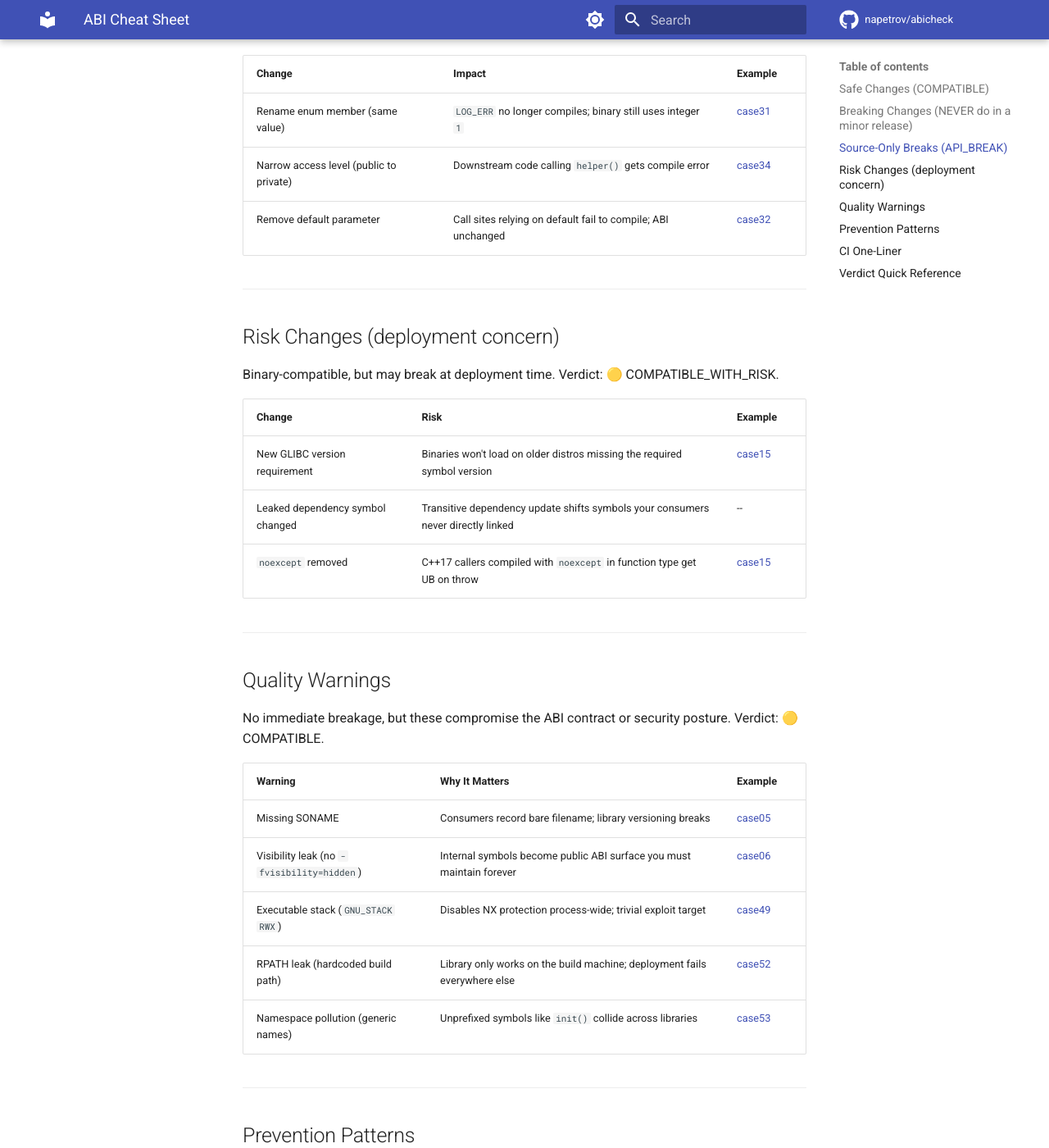
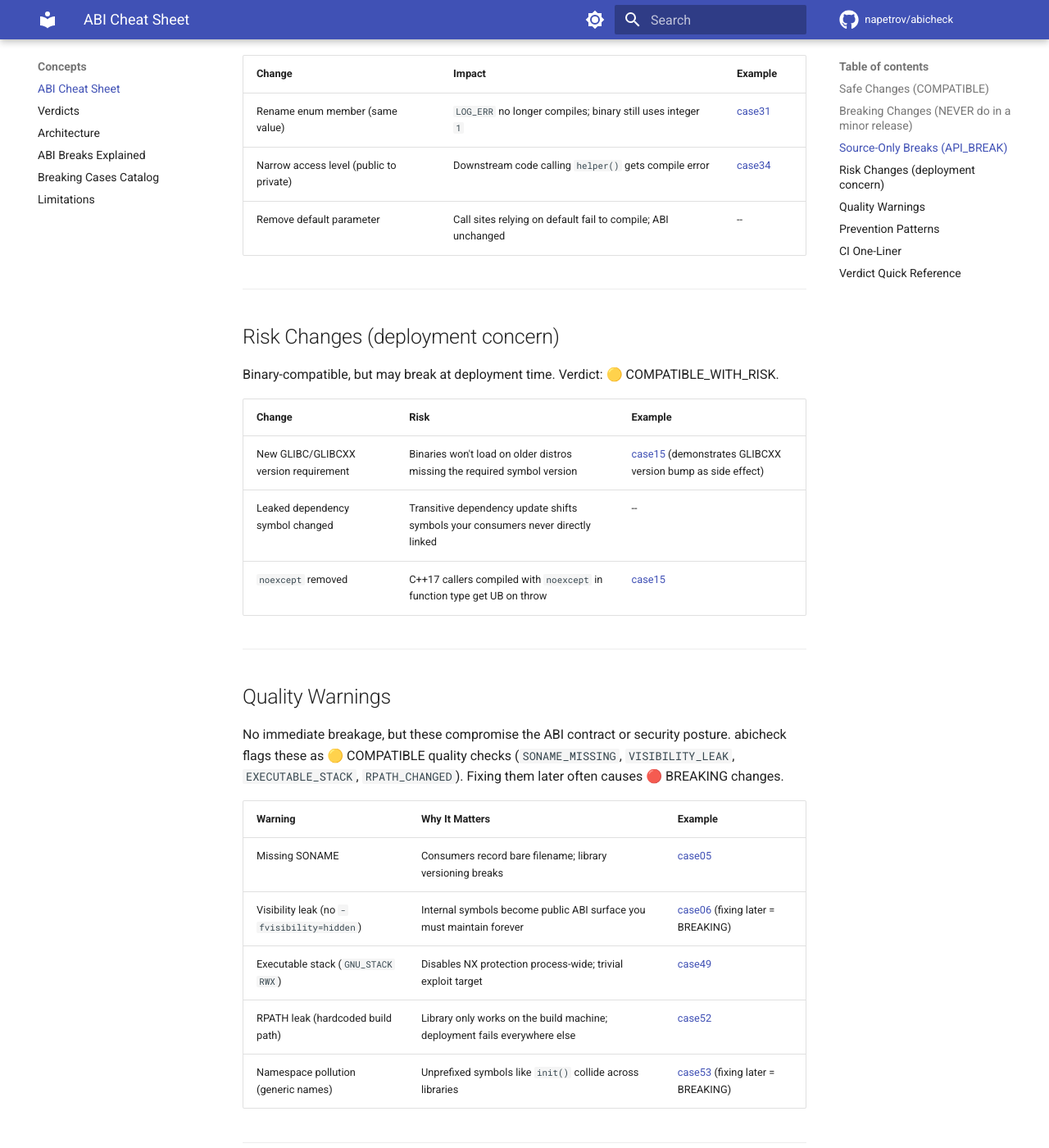
Before and after one commit to napetrov/abicheck, an MkDocs documentation site: the page built from docs/concepts/abi-cheat-sheet.md, in a window 1280 px wide and 1400 px high, scrolled down 2070 px. Shown: the whole window at 82% size. Built offline with MkDocs 1.6.1 and Material for MkDocs 9.7.7, drawn with Linux system fonts in a browser that asks for light colours; comment, search, counter and statistics services are not loaded; part of the change alters nothing that is shown.

Commit message:
fix: address review feedback on ABI cheat sheet
- Convert all example links from relative paths to GitHub URLs
  (MkDocs strict mode cannot resolve ../../examples/ paths)
- Remove incorrect case32 reference from API_BREAK section
  (case32 is NO_CHANGE per ground_truth.json, not API_BREAK)
- Clarify Quality Warnings: case06 and case53 are BREAKING verdicts;
  note that the quality checks themselves are COMPATIBLE but fixing
  the bad practices later causes breaking changes
- Clarify GLIBC row: case15 demonstrates GLIBCXX version bump as
  a side effect of the noexcept change
- Add abi-cheat-sheet.md to mkdocs.yml nav under Concepts

https://claude.ai/code/session_01Sh4DgTj4UPevzrpdj6wHCH

```diff
--- a/docs/concepts/abi-cheat-sheet.md
+++ b/docs/concepts/abi-cheat-sheet.md
@@ -12,14 +12,14 @@ These changes preserve binary compatibility. Existing consumers continue to work
 
 | Change | Why Safe | Example |
 |--------|----------|---------|
-| Add new exported function | Existing binaries never reference it; linker ignores unknown symbols | [case03](../../examples/case03_compat_addition/README.md) |
-| Append enum member (end, no value shift) | Compiled binaries use integer values; existing values unchanged | [case25](../../examples/case25_enum_member_added/README.md) |
-| Add union field without growing size | Union size = max(fields); fits within existing allocation | [case26b](../../examples/case26b_union_field_added_compatible/README.md) |
-| Weaken symbol binding (GLOBAL to WEAK) | Symbol still resolves; interposition semantics relax | [case27](../../examples/case27_symbol_binding_weakened/README.md) |
-| Add IFUNC dispatch | Transparent to callers; resolver picks implementation at load time | [case29](../../examples/case29_ifunc_transition/README.md) |
-| Outline an inline function (add export) | New symbol appears; callers with inlined copy still work | [case47](../../examples/case47_inline_to_outlined/README.md) |
-| Add new global variable | No existing code references it | [case61](../../examples/case61_var_added/README.md) |
-| Add field to opaque struct | Callers access through pointers only; layout is hidden | [case62](../../examples/case62_type_field_added_compatible/README.md) |
+| Add new exported function | Existing binaries never reference it; linker ignores unknown symbols | [case03](https://github.com/napetrov/abicheck/tree/main/examples/case03_compat_addition) |
+| Append enum member (end, no value shift) | Compiled binaries use integer values; existing values unchanged | [case25](https://github.com/napetrov/abicheck/tree/main/examples/case25_enum_member_added) |
+| Add union field without growing size | Union size = max(fields); fits within existing allocation | [case26b](https://github.com/napetrov/abicheck/tree/main/examples/case26b_union_field_added_compatible) |
+| Weaken symbol binding (GLOBAL to WEAK) | Symbol still resolves; interposition semantics relax | [case27](https://github.com/napetrov/abicheck/tree/main/examples/case27_symbol_binding_weakened) |
+| Add IFUNC dispatch | Transparent to callers; resolver picks implementation at load time | [case29](https://github.com/napetrov/abicheck/tree/main/examples/case29_ifunc_transition) |
+| Outline an inline function (add export) | New symbol appears; callers with inlined copy still work | [case47](https://github.com/napetrov/abicheck/tree/main/examples/case47_inline_to_outlined) |
+| Add new global variable | No existing code references it | [case61](https://github.com/napetrov/abicheck/tree/main/examples/case61_var_added) |
+| Add field to opaque struct | Callers access through pointers only; layout is hidden | [case62](https://github.com/napetrov/abicheck/tree/main/examples/case62_type_field_added_compatible) |
 
 ---
 
@@ -29,18 +29,18 @@ These cause crashes, wrong results, or link failures in pre-compiled consumers.
 
 | Change | What Happens at Runtime | Example |
 |--------|------------------------|---------|
-| Remove exported symbol | `undefined symbol` on dlopen/startup | [case01](../../examples/case01_symbol_removal/README.md) |
-| Change parameter types | Caller passes args in wrong registers/format; garbage or crash | [case02](../../examples/case02_param_type_change/README.md) |
-| Change struct layout/size | Stack corruption; reads/writes past allocation boundary | [case07](../../examples/case07_struct_layout/README.md) |
-| Change enum member values | Switch/lookup tables use stale integer values; wrong branch taken | [case08](../../examples/case08_enum_value_change/README.md) |
-| Reorder virtual methods | Vtable slot mismatch; call dispatches to wrong method silently | [case09](../../examples/case09_cpp_vtable/README.md) |
-| Change return type | Caller interprets return register/memory as wrong type | [case10](../../examples/case10_return_type/README.md) |
-| Change class size (add members) | `new`/stack allocation undersized; heap corruption, SIGSEGV | [case14](../../examples/case14_cpp_class_size/README.md) |
-| Remove enum member | Code referencing removed constant fails at compile time or uses stale value | [case19](../../examples/case19_enum_member_removed/README.md) |
-| Change type alignment (`alignas`) | Misaligned access; SIGBUS on strict-alignment architectures | [case42](../../examples/case42_type_alignment_changed/README.md) |
-| Change struct packing (`pragma pack`) | Field offsets shift; every member read is wrong | [case56](../../examples/case56_struct_packing_changed/README.md) |
-| Change calling convention | Parameters read from wrong registers; total data corruption | [case64](../../examples/case64_calling_convention_changed/README.md) |
-| Remove symbol version node | Dynamic linker refuses to load; `version 'FOO_1.0' not found` | [case65](../../examples/case65_symbol_version_removed/README.md) |
+| Remove exported symbol | `undefined symbol` on dlopen/startup | [case01](https://github.com/napetrov/abicheck/tree/main/examples/case01_symbol_removal) |
+| Change parameter types | Caller passes args in wrong registers/format; garbage or crash | [case02](https://github.com/napetrov/abicheck/tree/main/examples/case02_param_type_change) |
+| Change struct layout/size | Stack corruption; reads/writes past allocation boundary | [case07](https://github.com/napetrov/abicheck/tree/main/examples/case07_struct_layout) |
+| Change enum member values | Switch/lookup tables use stale integer values; wrong branch taken | [case08](https://github.com/napetrov/abicheck/tree/main/examples/case08_enum_value_change) |
+| Reorder virtual methods | Vtable slot mismatch; call dispatches to wrong method silently | [case09](https://github.com/napetrov/abicheck/tree/main/examples/case09_cpp_vtable) |
+| Change return type | Caller interprets return register/memory as wrong type | [case10](https://github.com/napetrov/abicheck/tree/main/examples/case10_return_type) |
+| Change class size (add members) | `new`/stack allocation undersized; heap corruption, SIGSEGV | [case14](https://github.com/napetrov/abicheck/tree/main/examples/case14_cpp_class_size) |
+| Remove enum member | Code referencing removed constant fails at compile time or uses stale value | [case19](https://github.com/napetrov/abicheck/tree/main/examples/case19_enum_member_removed) |
+| Change type alignment (`alignas`) | Misaligned access; SIGBUS on strict-alignment architectures | [case42](https://github.com/napetrov/abicheck/tree/main/examples/case42_type_alignment_changed) |
+| Change struct packing (`pragma pack`) | Field offsets shift; every member read is wrong | [case56](https://github.com/napetrov/abicheck/tree/main/examples/case56_struct_packing_changed) |
+| Change calling convention | Parameters read from wrong registers; total data corruption | [case64](https://github.com/napetrov/abicheck/tree/main/examples/case64_calling_convention_changed) |
+| Remove symbol version node | Dynamic linker refuses to load; `version 'FOO_1.0' not found` | [case65](https://github.com/napetrov/abicheck/tree/main/examples/case65_symbol_version_removed) |
 
 See the full 53-case breaking catalog in [Breaking Cases Catalog](breaking-cases-catalog.md).
 
@@ -52,9 +52,9 @@ Binary-compatible, but recompilation against new headers fails. Verdict: 🟠 AP
 
 | Change | Impact | Example |
 |--------|--------|---------|
-| Rename enum member (same value) | `LOG_ERR` no longer compiles; binary still uses integer `1` | [case31](../../examples/case31_enum_rename/README.md) |
-| Narrow access level (public to private) | Downstream code calling `helper()` gets compile error | [case34](../../examples/case34_access_level/README.md) |
-| Remove default parameter | Call sites relying on default fail to compile; ABI unchanged | [case32](../../examples/case32_param_defaults/README.md) |
+| Rename enum member (same value) | `LOG_ERR` no longer compiles; binary still uses integer `1` | [case31](https://github.com/napetrov/abicheck/tree/main/examples/case31_enum_rename) |
+| Narrow access level (public to private) | Downstream code calling `helper()` gets compile error | [case34](https://github.com/napetrov/abicheck/tree/main/examples/case34_access_level) |
+| Remove default parameter | Call sites relying on default fail to compile; ABI unchanged | -- |
 
 ---
 
@@ -64,23 +64,23 @@ Binary-compatible, but may break at deployment time. Verdict: 🟡 COMPATIBLE_WI
 
 | Change | Risk | Example |
 |--------|------|---------|
-| New GLIBC version requirement | Binaries won't load on older distros missing the required symbol version | [case15](../../examples/case15_noexcept_change/README.md) |
+| New GLIBC/GLIBCXX version requirement | Binaries won't load on older distros missing the required symbol version | [case15](https://github.com/napetrov/abicheck/tree/main/examples/case15_noexcept_change) (demonstrates GLIBCXX version bump as side effect) |
 | Leaked dependency symbol changed | Transitive dependency update shifts symbols your consumers never directly linked | -- |
-| `noexcept` removed | C++17 callers compiled with `noexcept` in function type get UB on throw | [case15](../../examples/case15_noexcept_change/README.md) |
+| `noexcept` removed | C++17 callers compiled with `noexcept` in function type get UB on throw | [case15](https://github.com/napetrov/abicheck/tree/main/examples/case15_noexcept_change) |
 
 ---
 
 ## Quality Warnings
 
-No immediate breakage, but these compromise the ABI contract or security posture. Verdict: 🟡 COMPATIBLE.
+No immediate breakage, but these compromise the ABI contract or security posture. abicheck flags these as 🟡 COMPATIBLE quality checks (`SONAME_MISSING`, `VISIBILITY_LEAK`, `EXECUTABLE_STACK`, `RPATH_CHANGED`). Fixing them later often causes 🔴 BREAKING changes.
 
 | Warning | Why It Matters | Example |
 |---------|---------------|---------|
-| Missing SONAME | Consumers record bare filename; library versioning breaks | [case05](../../examples/case05_soname/README.md) |
-| Visibility leak (no `-fvisibility=hidden`) | Internal symbols become public ABI surface you must maintain forever | [case06](../../examples/case06_visibility/README.md) |
-| Executable stack (`GNU_STACK RWX`) | Disables NX protection process-wide; trivial exploit target | [case49](../../examples/case49_executable_stack/README.md) |
-| RPATH leak (hardcoded build path) | Library only works on the build machine; deployment fails everywhere else | [case52](../../examples/case52_rpath_leak/README.md) |
-| Namespace pollution (generic names) | Unprefixed symbols like `init()` collide across libraries | [case53](../../examples/case53_namespace_pollution/README.md) |
+| Missing SONAME | Consumers record bare filename; library versioning breaks | [case05](https://github.com/napetrov/abicheck/tree/main/examples/case05_soname) |
+| Visibility leak (no `-fvisibility=hidden`) | Internal symbols become public ABI surface you must maintain forever | [case06](https://github.com/napetrov/abicheck/tree/main/examples/case06_visibility) (fixing later = BREAKING) |
+| Executable stack (`GNU_STACK RWX`) | Disables NX protection process-wide; trivial exploit target | [case49](https://github.com/napetrov/abicheck/tree/main/examples/case49_executable_stack) |
+| RPATH leak (hardcoded build path) | Library only works on the build machine; deployment fails everywhere else | [case52](https://github.com/napetrov/abicheck/tree/main/examples/case52_rpath_leak) |
+| Namespace pollution (generic names) | Unprefixed symbols like `init()` collide across libraries | [case53](https://github.com/napetrov/abicheck/tree/main/examples/case53_namespace_pollution) (fixing later = BREAKING) |
 
 ---
 
@@ -121,4 +121,4 @@ Exits non-zero on any 🔴 BREAKING or 🟠 API_BREAK finding. Add `--suppress s
 | 🟢 | COMPATIBLE (addition) | New API surface, fully backward-compatible |
 | ✅ | NO_CHANGE | Identical ABI |
 
-Full verdict semantics: [Verdicts](verdicts.md) | All 74 example cases: [Scenario Catalog](../../examples/README.md)
+Full verdict semantics: [Verdicts](verdicts.md) | All 74 example cases: [Scenario Catalog](https://github.com/napetrov/abicheck/tree/main/examples)
--- a/mkdocs.yml
+++ b/mkdocs.yml
@@ -46,6 +46,7 @@ nav:
     - Migrating from ABICC: user-guide/from-abicc.md
     - Migrating from libabigail: user-guide/from-libabigail.md
   - Concepts:
+    - ABI Cheat Sheet: concepts/abi-cheat-sheet.md
     - Verdicts: concepts/verdicts.md
     - Architecture: concepts/architecture.md
     - ABI Breaks Explained: concepts/abi-breaks-explained.md
```
